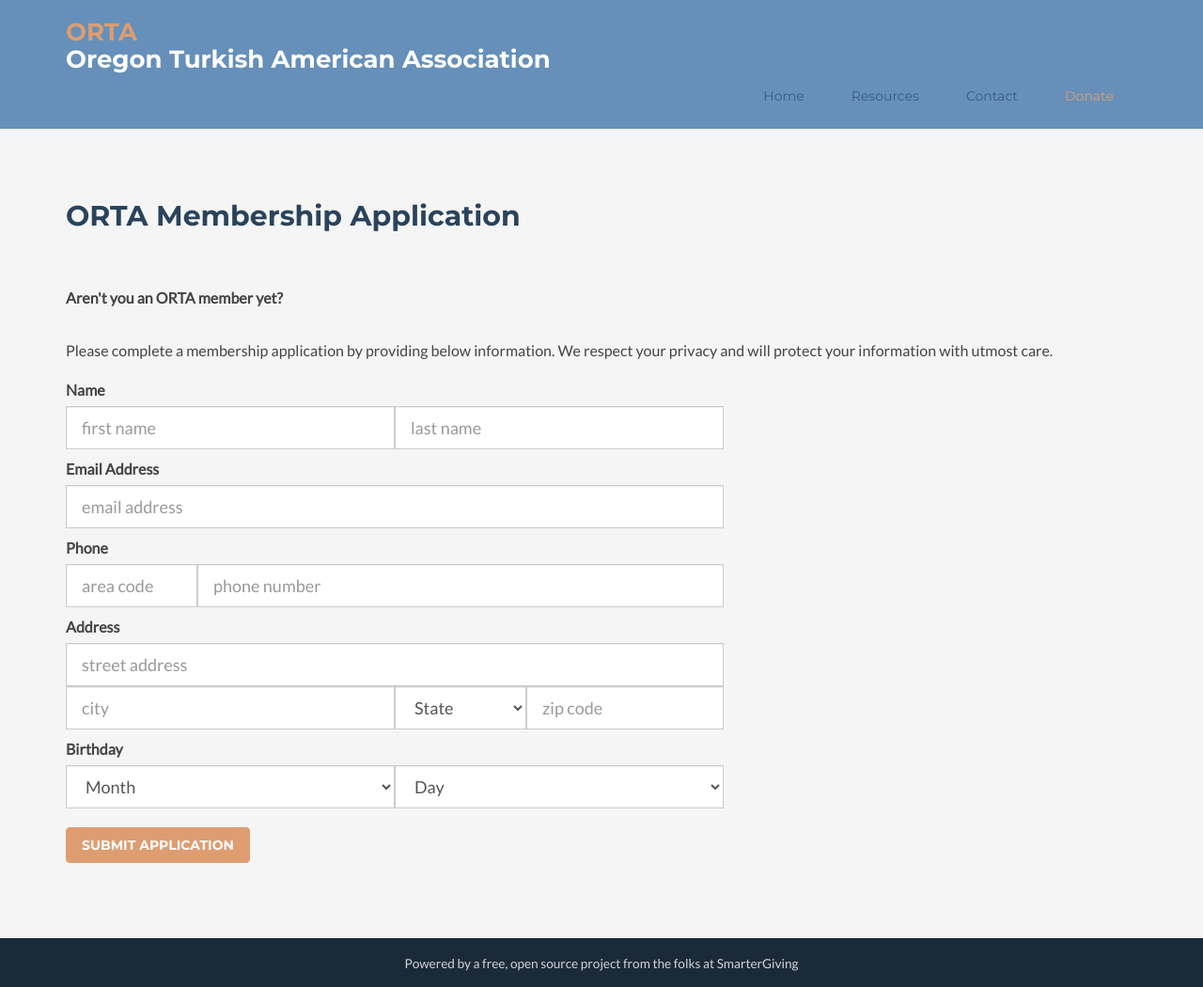
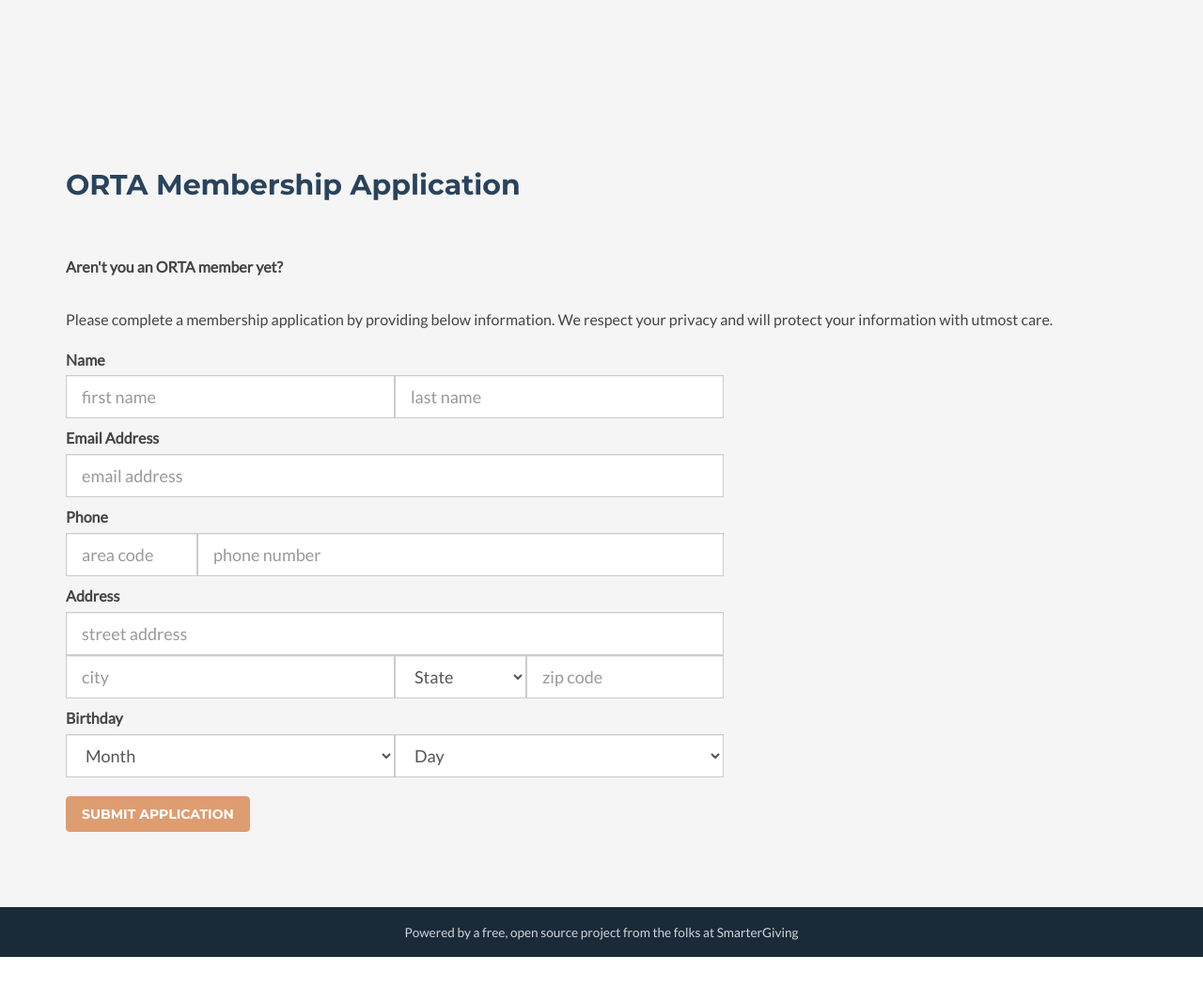
Before and after one commit to ortapdx/ortapdx.github.io, a Jekyll site: the page built from msf_SCMND58B2AGX9.html, in a window 1280 px wide and 1050 px high. Shown: the whole window at 94% size. Built offline with Jekyll 4.4.1, drawn with Linux system fonts in a browser that asks for light colours; nearby versions of some CDN libraries; comment, search, counter and statistics services are not loaded.

Commit message:
Update msf_SCMND58B2AGX9.html

```diff
--- a/msf_SCMND58B2AGX9.html
+++ b/msf_SCMND58B2AGX9.html
@@ -1,37 +1,6 @@
 ---
 layout: default
 ---
-<!-- ******HEADER****** -->
-<header id="header" class="header">
-  <div class="container">
-    <h2 class="logo">
-      <a href="/">
-        <span class="logo-title highlight">{{ site.org_abbr }}</span><br>
-        <span class="logo-title">{{ site.org_name }}</span>
-      </a>
-    </h2>
-    <nav id="main-nav" class="main-nav navbar-right" role="navigation">
-      <div class="navbar-header">
-        <button class="navbar-toggle" type="button" data-toggle="collapse" data-target="#navbar-collapse">
-          <span class="sr-only">Toggle navigation</span>
-          <span class="icon-bar"></span>
-          <span class="icon-bar"></span>
-          <span class="icon-bar"></span>
-        </button><!--//nav-toggle-->
-      </div><!--//navbar-header-->
-      <div class="navbar-collapse collapse" id="navbar-collapse">
-        <ul class="nav navbar-nav">
-          <li class="active nav-item sr-only"><a href="index.html#promo">Home</a></li>
-          <li class="nav-item"><a href="index.html">Home</a></li>
-          <li class="nav-item"><a target="_blank" href="https://drive.google.com/open?id=1lUpaZBRbFZ0y68toCCcST2H7X3HeNCZr">Resources</a></li>
-          <li class="nav-item"><a href="index.html#contact">Contact</a></li>
-          <li class="nav-item last"><a class="highlight" href="intel.html#donate">Donate</a></li>
-        </ul><!--//nav-->
-      </div><!--//navabr-collapse-->
-    </nav><!--//main-nav-->
-  </div>
-</header><!--//header-->
-<p><br></p>
 <!-- ******MEMBERSHIP****** -->
 <section name="donate" id="donate" class="donate section text-center">
   <div class="container">
```
